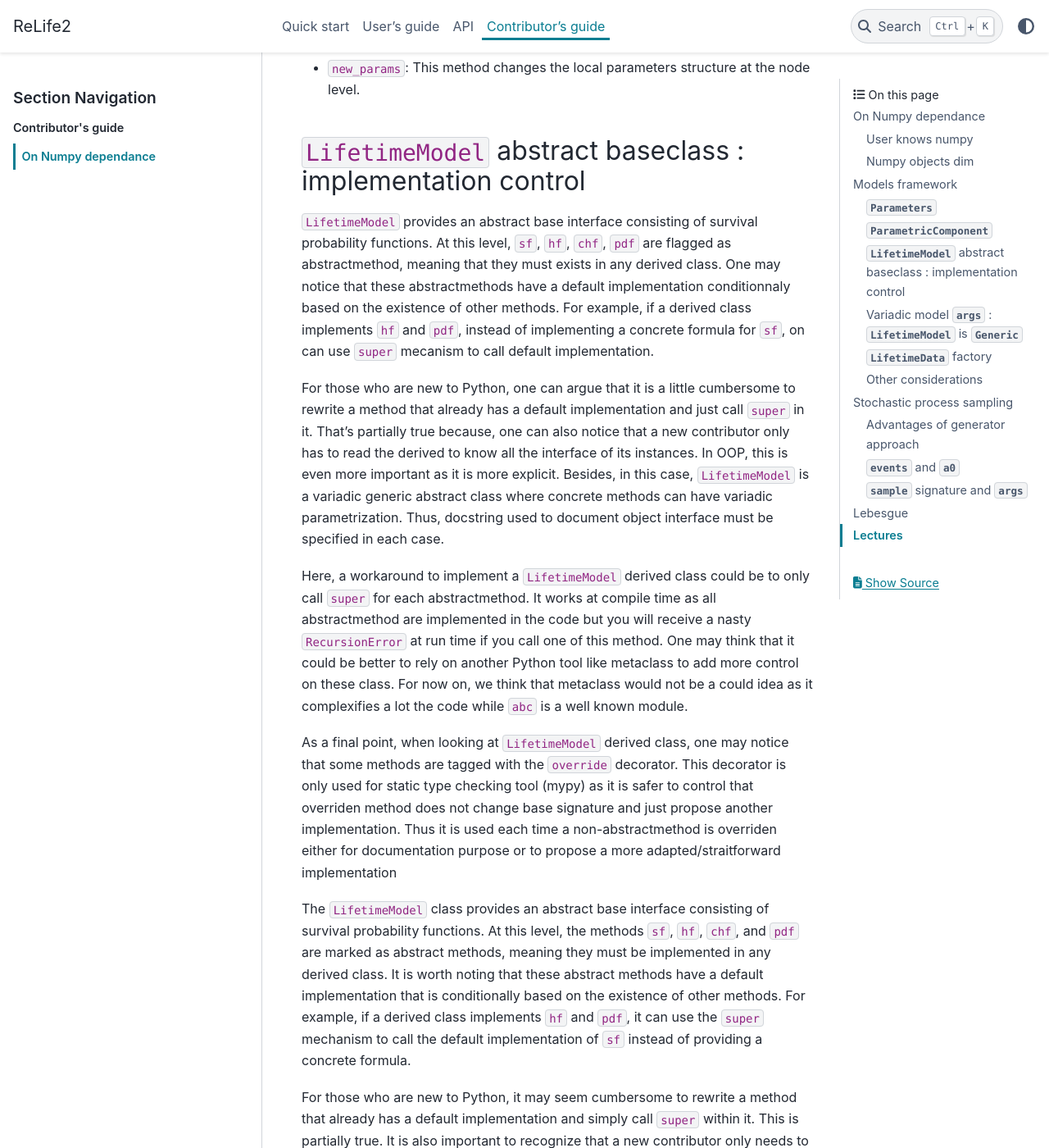
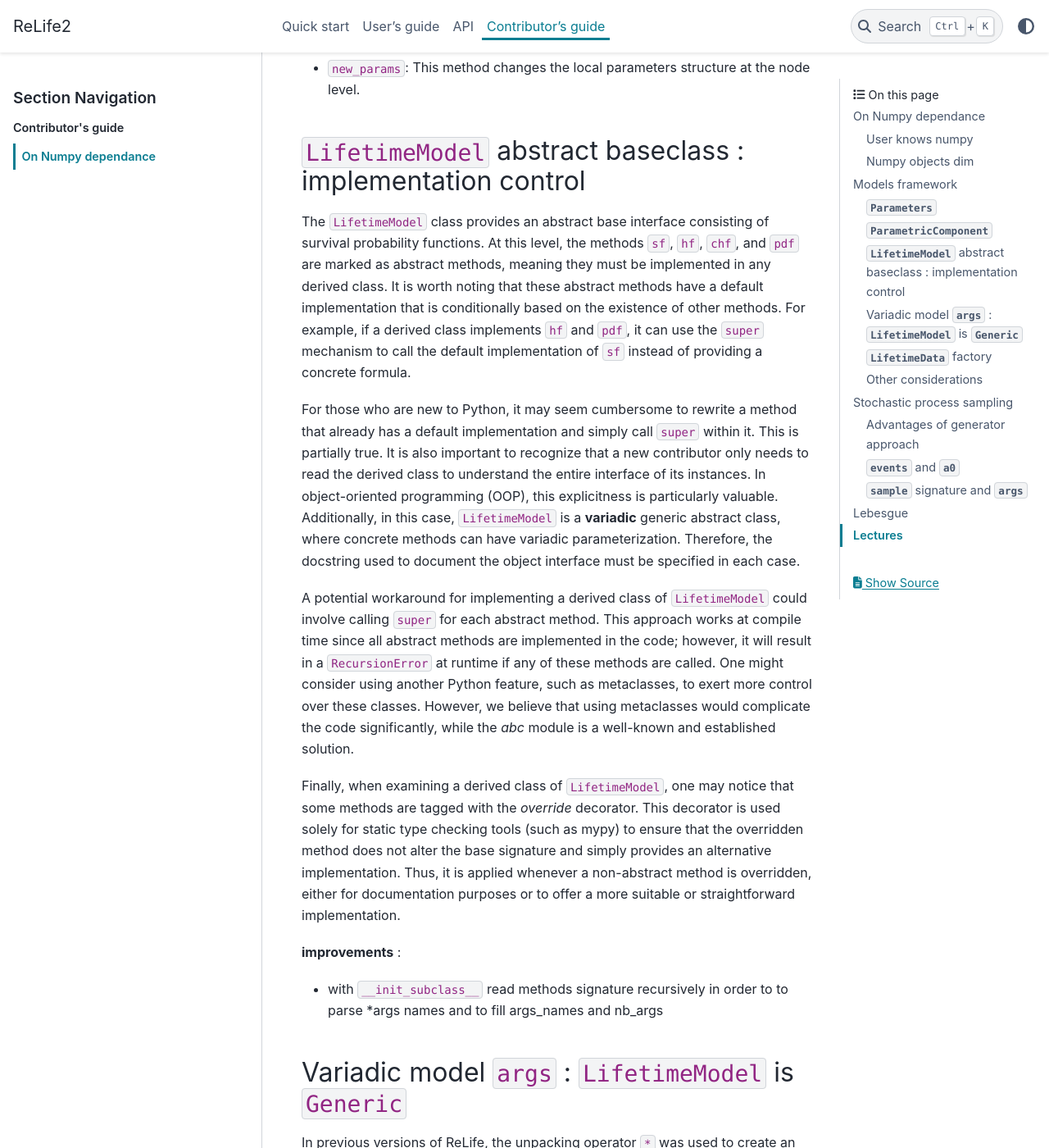
Before and after one commit to 21ch216/relife_doc_sandbox, a Sphinx documentation site: the page built from docs/source/contribution/conception.rst, in a window 1280 px wide and 1400 px high, scrolled down 2878 px. Shown: the whole window at 82% size. Built offline with Sphinx 7.4.7 and the PyData theme 0.15.4, drawn with Linux system fonts in a browser that asks for light colours.

Commit message:
documentation abc change with override in LifetimeModel

```diff
--- a/docs/source/contribution/conception.rst
+++ b/docs/source/contribution/conception.rst
@@ -127,36 +127,6 @@
 
 ``LifetimeModel`` abstract baseclass : implementation control
 -------------------------------------------------------------
-
-``LifetimeModel`` provides an abstract base interface consisting of survival
-probability functions. At this level, ``sf``, ``hf``, ``chf``, ``pdf`` are flagged
-as abstractmethod, meaning that they must exists in any derived class. One may notice
-that these abstractmethods have a default implementation conditionnaly based on the existence
-of other methods. For example, if a derived class implements ``hf`` and ``pdf``,
-instead of implementing a concrete formula for ``sf``, on can use ``super`` mecanism to call
-default implementation.
-
-For those who are new to Python, one can argue that it is a little cumbersome to rewrite
-a method that already has a default implementation and just call ``super`` in it. That's partially true because,
-one can also notice that a new contributor only has to read the derived to know all the interface of its instances.
-In OOP, this is even more important as it is more explicit. Besides, in this case, ``LifetimeModel`` is a variadic
-generic abstract class where concrete methods can have variadic parametrization. Thus, docstring used to document
-object interface must be specified in each case.
-
-Here, a workaround to implement a ``LifetimeModel`` derived class could be to only call ``super`` for each abstractmethod.
-It works at compile time as all abstractmethod are implemented in the code but you will receive a nasty ``RecursionError``
-at run time if you call one of this method. One may think that it could be better to rely on another Python tool like
-metaclass to add more control on these class. For now on, we think that metaclass would not be a could idea as it
-complexifies a lot the code while ``abc`` is a well known module.
-
-As a final point, when looking at ``LifetimeModel`` derived class, one may notice that some methods are tagged with
-the ``override`` decorator. This decorator is only used for static type checking tool (mypy) as it is safer to control
-that overriden method does not change base signature and just propose another implementation. Thus it is used each time
-a non-abstractmethod is overriden either for documentation purpose or to propose a more adapted/straitforward implementation
-
-
-
-
 
 The ``LifetimeModel`` class provides an abstract base interface consisting of survival probability functions.
 At this level, the methods ``sf``, ``hf``, ``chf``, and ``pdf`` are marked as abstract methods, meaning
```
